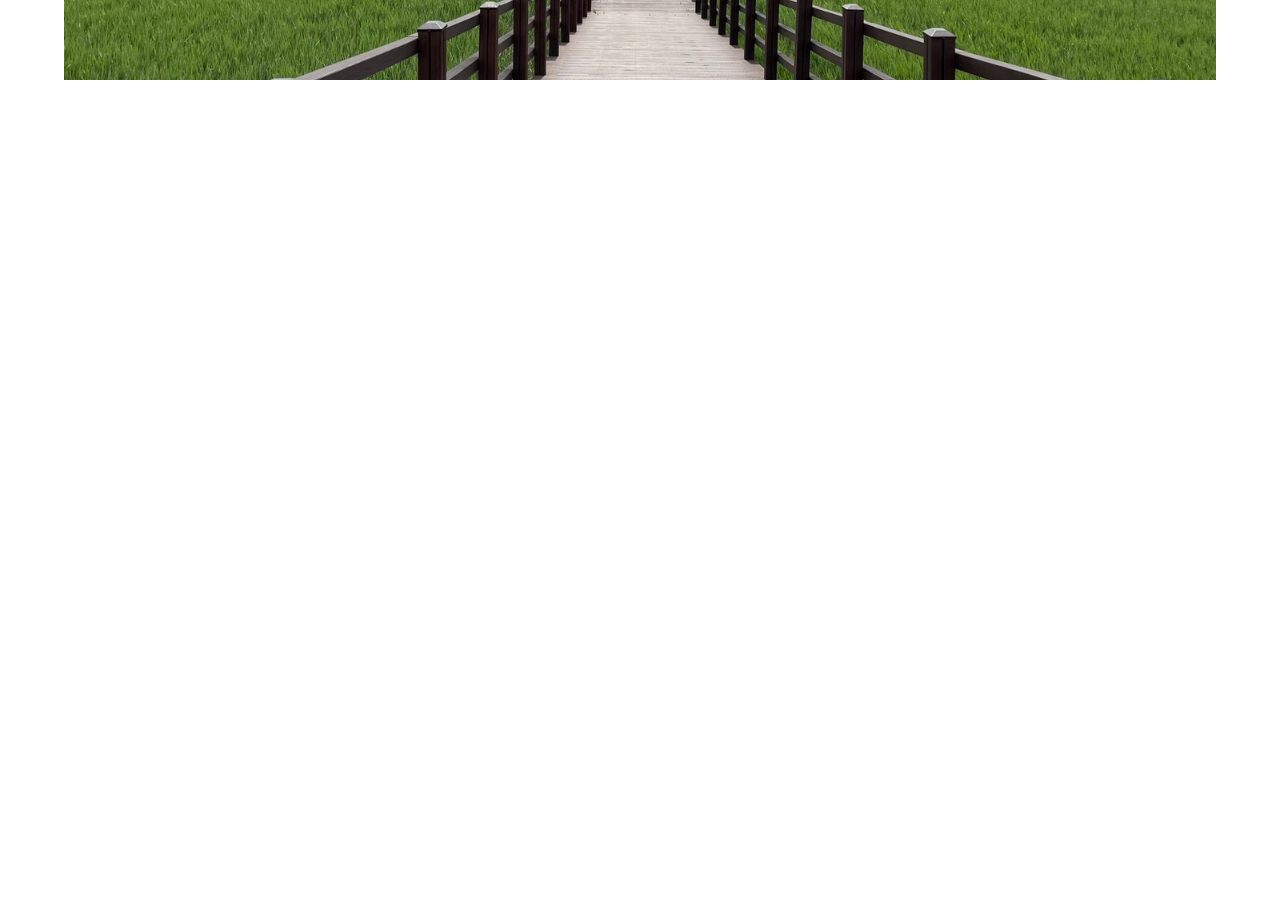
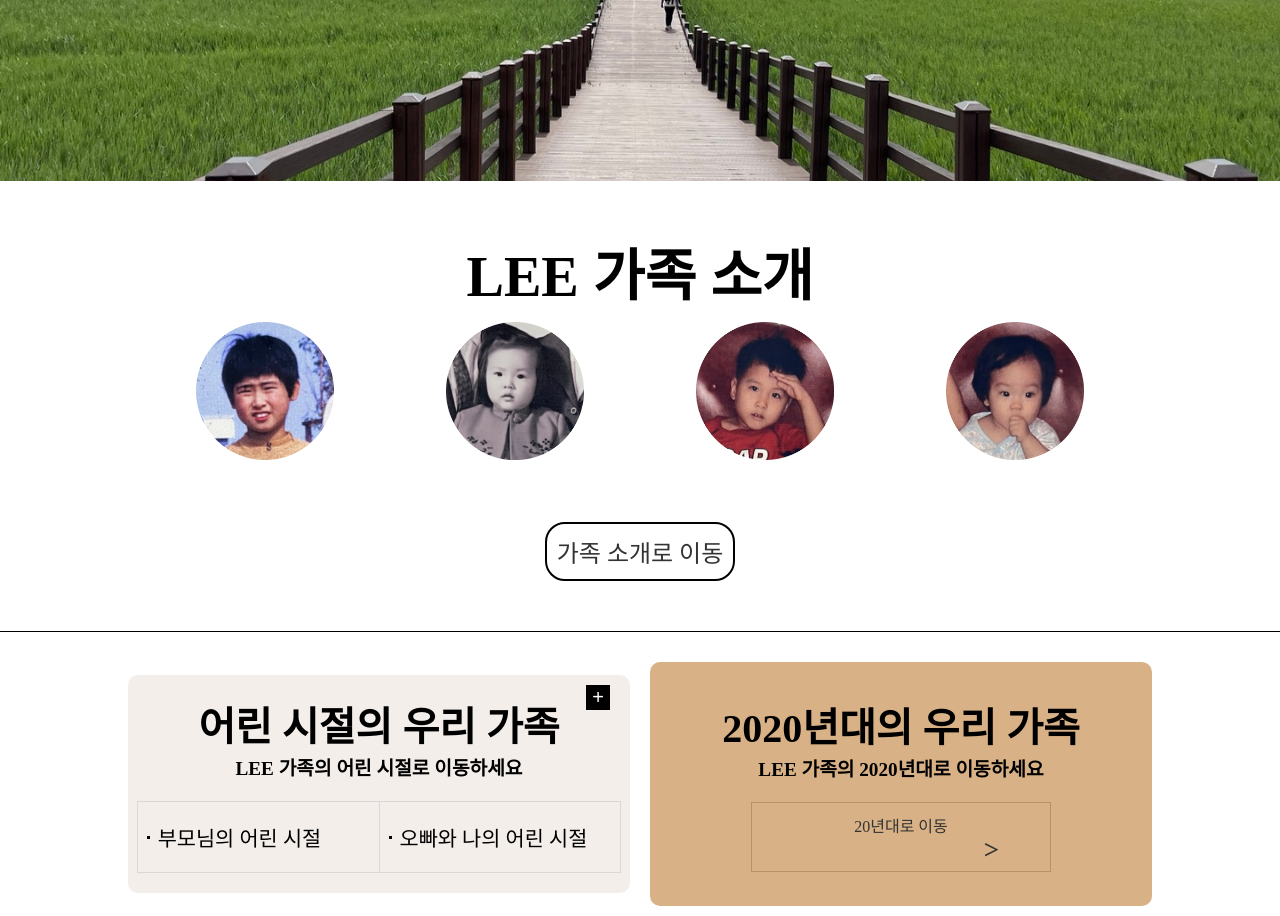
Before and after one commit to 28sungmin/lee_web_work1, a plain HTML site: page index.html in a window 1280 px wide. Shown: the part 500-1416 px from the top of the page. Before the commit the page ends 800 px from the top, so only its background shows below. Drawn offline with nearby package versions, Linux system fonts and the light colour scheme; a web font is replaced by a local one.

```diff
--- a/css/style.css
+++ b/css/style.css
@@ -1,10 +1,19 @@
 @charset "utf-8";
+
+@font-face {
+  font-family: "Ownglyph_Dailyokja-Rg";
+  src: url("https://cdn.jsdelivr.net/gh/projectnoonnu/2403@1.0/Ownglyph_Dailyokja-Rg.woff2")
+    format("woff2");
+  font-weight: normal;
+  font-style: normal;
+}
 
 html,
 body {
   margin: 0;
   padding: 0;
   /* background-color: rgba(182, 218, 250, 0.5); */
+  font-family: "Ownglyph_Dailyokja-Rg";
 }
 h1,
 h2,
@@ -33,6 +42,7 @@ a {
 
   display: flex;
   justify-content: center;
+  border-bottom: 1px solid #666;
 }
 .lee_title .wrap {
   width: 65%;
@@ -52,6 +62,8 @@ a {
 
 .lee_title .wrap .menu {
   margin-left: 40px;
+  /* font-family: "Ownglyph_Dailyokja-Rg"; */
+  font-size: 1.3em;
 }
 .lee_title .wrap .menu > ul {
   display: flex;
@@ -71,8 +83,8 @@ a {
 
 /* section */
 #year .year {
-  width: 90%;
-  height: 450px;
+  width: 100%;
+  height: 600px;
   margin: 0 auto;
 }
 #year .year .left {
@@ -104,45 +116,261 @@ a {
   margin: 0 auto;
 }
 
+/* intro */
+#intro {
+  padding-bottom: 50px;
+  border-bottom: 1px solid #000;
+}
+#intro .word {
+  margin-top: 50px;
+  text-align: center;
+  font-size: 3em;
+  /* font-family: "Ownglyph_Dailyokja-Rg"; */
+}
+#intro .family_img {
+  margin-top: 10px;
+  text-align: center;
+  font-size: 0;
+}
+#intro .family_img .family {
+  width: 230px;
+  height: 200px;
+  display: inline-block;
+  margin: 0 10px;
+}
+#intro .family_img .family img {
+  width: 60%;
+}
+#intro .family_btn {
+  text-align: center;
+}
+#intro .family_btn button {
+  font-family: "Ownglyph_Dailyokja-Rg";
+  border: 2px solid #000;
+  background-color: transparent;
+  cursor: pointer;
+  padding: 10px;
+  border-radius: 20px;
+  font-size: 1.5em;
+}
+#intro .family_btn button:hover {
+  background-color: #999;
+}
+#intro .family_btn button:hover a {
+  color: #fff;
+}
+
+/* mode 관련 */
+#mode {
+  width: 80%;
+  margin: 20px auto 0;
+  /* border: 2px dashed blue; */
+}
+#mode .young {
+  position: relative;
+  background-color: #f3eeea;
+  border-radius: 10px;
+  padding: 20px 0;
+  margin-right: 5px;
+}
+#mode .young:hover {
+  background-color: #faf7f5;
+}
+#mode .young h4 {
+  font-size: 2.5em;
+  text-align: center;
+}
+#mode .young h6 {
+  font-size: 1.2em;
+  text-align: center;
+}
+#mode .young ul {
+  display: flex;
+  justify-content: center;
+  position: relative;
+  margin-top: 20px;
+}
+#mode .young ul li {
+  padding-left: -5px;
+  width: 40%;
+  padding: 20px;
+  border: 1px solid #d9d8d8;
+  font-size: 1.3em;
+  /* 두 번째 li에서도 before의 marker가 표현되려면 아래를 써야 한다. */
+  position: relative;
+}
+#mode .young ul li::before {
+  content: "";
+  position: absolute;
+  background-color: #000;
+  width: 3px;
+  height: 3px;
+  top: 0;
+  bottom: 0;
+  left: 9px;
+  margin: auto 0;
+}
+#mode .young ul li:nth-child(1) {
+  border-right: 0;
+}
+
+#mode .young button {
+  position: absolute;
+  top: 10px;
+  right: 20px;
+  border: none;
+  background-color: #000;
+  cursor: pointer;
+}
+#mode .young button:hover {
+  background-color: red;
+  transition: 0.3s;
+}
+#mode .young button a {
+  color: #fff;
+  font-size: 20px;
+}
+#mode .now {
+  width: 100%;
+  margin-left: 20px;
+  /* border: 1px solid red; */
+  background-color: #d8b186;
+  border-radius: 10px;
+  text-align: center;
+  padding: 34px 0;
+}
+#mode .now:hover {
+  background-color: #f0cba3;
+}
+#mode .now h4 {
+  font-size: 2.5em;
+  text-align: center;
+}
+#mode .now h6 {
+  font-size: 1.2em;
+  text-align: center;
+}
+#mode .now button {
+  font-family: "Ownglyph_Dailyokja-Rg";
+  width: 300px;
+  margin-top: 20px;
+  border: 1px solid #bb9162;
+  padding: 10px;
+  background-color: transparent;
+  cursor: pointer;
+}
+#mode .now button:hover {
+  background-color: #ad9071;
+  transition: 0.5s;
+}
+#mode .now button:hover a {
+  color: #fff;
+}
+#mode .now button a {
+  font-size: 1.2em;
+  float: left;
+}
+#mode .now button a::after {
+  content: "＞";
+  margin-left: 180px;
+  font-weight: 1000;
+}
+/* 미디어 쿼리 */
 @media all and (min-width: 320px) {
+  /* 이미지 관련 */
   #year .year .left {
-    top: 200px;
-    left: 50px;
+    top: 230px;
+    left: 10px;
   }
   #year .year .right {
-    top: 200px;
-    right: 50px;
+    top: 230px;
+    right: 10px;
   }
   #year .year .img_all {
     width: 100%;
-    height: 300px;
+    height: 350px;
+  }
+
+  /* intro 관련 */
+  #intro {
+    margin-top: -250px;
+  }
+
+  /* mode 관련 */
+  #mode .young {
+    display: block;
+    margin: 10px auto;
+    width: 100%;
+  }
+  #mode .now {
+    display: block;
+    margin: 10px auto;
+    width: 100%;
   }
 }
 @media all and (min-width: 768px) {
-  #year .year .left {
-    top: 250px;
-    left: 60px;
-  }
-  #year .year .right {
-    top: 250px;
-    right: 60px;
-  }
-  #year .year .img_all {
-    width: 100%;
-    height: 400px;
-  }
-}
-@media all and (min-width: 1024px) {
+  /* 이미지 관련 */
   #year .year .left {
     top: 300px;
-    left: 70px;
+    left: 20px;
   }
   #year .year .right {
     top: 300px;
-    right: 70px;
+    right: 20px;
   }
   #year .year .img_all {
     width: 100%;
     height: 500px;
   }
+
+  /* intro 관련 */
+  #intro {
+    margin-top: -100px;
+  }
+
+  /* mode 관련 */
+  #mode .young {
+    display: block;
+    margin: 10px auto;
+    width: 100%;
+  }
+  #mode .now {
+    display: block;
+    margin: 10px auto;
+    width: 100%;
+  }
 }
+@media all and (min-width: 1024px) {
+  /* 이미지 관련 */
+  #year .year .left {
+    top: 370px;
+    left: 15px;
+  }
+  #year .year .right {
+    top: 370px;
+    right: 15px;
+  }
+  #year .year .img_all {
+    width: 100%;
+    height: 600px;
+  }
+
+  /* intro 관련 */
+  #intro .word {
+    margin-top: 150px;
+  }
+  /* mode 관련 */
+  #mode {
+    display: flex;
+    justify-content: center;
+    align-items: center;
+  }
+  #mode .young {
+    width: 1100px;
+    margin-right: 10px;
+  }
+  #mode .now {
+    width: 1100px;
+    margin-left: 10px;
+  }
+}
--- a/index.html
+++ b/index.html
@@ -42,6 +42,46 @@
       <div class="y2023"></div>
       <div class="y2024"></div>
     </section>
+    <section id="intro">
+      <div class="word">
+        <h3>LEE 가족 소개</h3>
+      </div>
+      <div class="family_img">
+        <div class="family dad">
+          <img src="./img/family_1.png" alt="아빠 사진" />
+        </div>
+        <div class="family mom">
+          <img src="./img/family_2.png" alt="엄마 사진" />
+        </div>
+        <div class="family brother">
+          <img src="./img/family_3.png" alt="오빠 사진" />
+        </div>
+        <div class="family girl">
+          <img src="./img/family_4.png" alt="내 사진" />
+        </div>
+      </div>
+      <div class="family_btn">
+        <button><a href="">가족 소개로 이동</a></button>
+      </div>
+    </section>
+    <section id="mode">
+      <div class="young">
+        <h4>어린 시절의 우리 가족</h4>
+        <h6>LEE 가족의 어린 시절로 이동하세요</h6>
+        <button><a href="">+</a></button>
+        <ul>
+          <li>부모님의 어린 시절</li>
+          <li>오빠와 나의 어린 시절</li>
+        </ul>
+      </div>
+      <div class="now">
+        <h4>2020년대의 우리 가족</h4>
+        <h6>LEE 가족의 2020년대로 이동하세요</h6>
+        <button>
+          <a href="">20년대로 이동</a>
+        </button>
+      </div>
+    </section>
 
     <script src="./js/script.js"></script>
     <script
```
Also changed, not shown: img/family_1.png (added), img/family_2.png (added), img/family_3.png (added), img/family_4.png (added).
